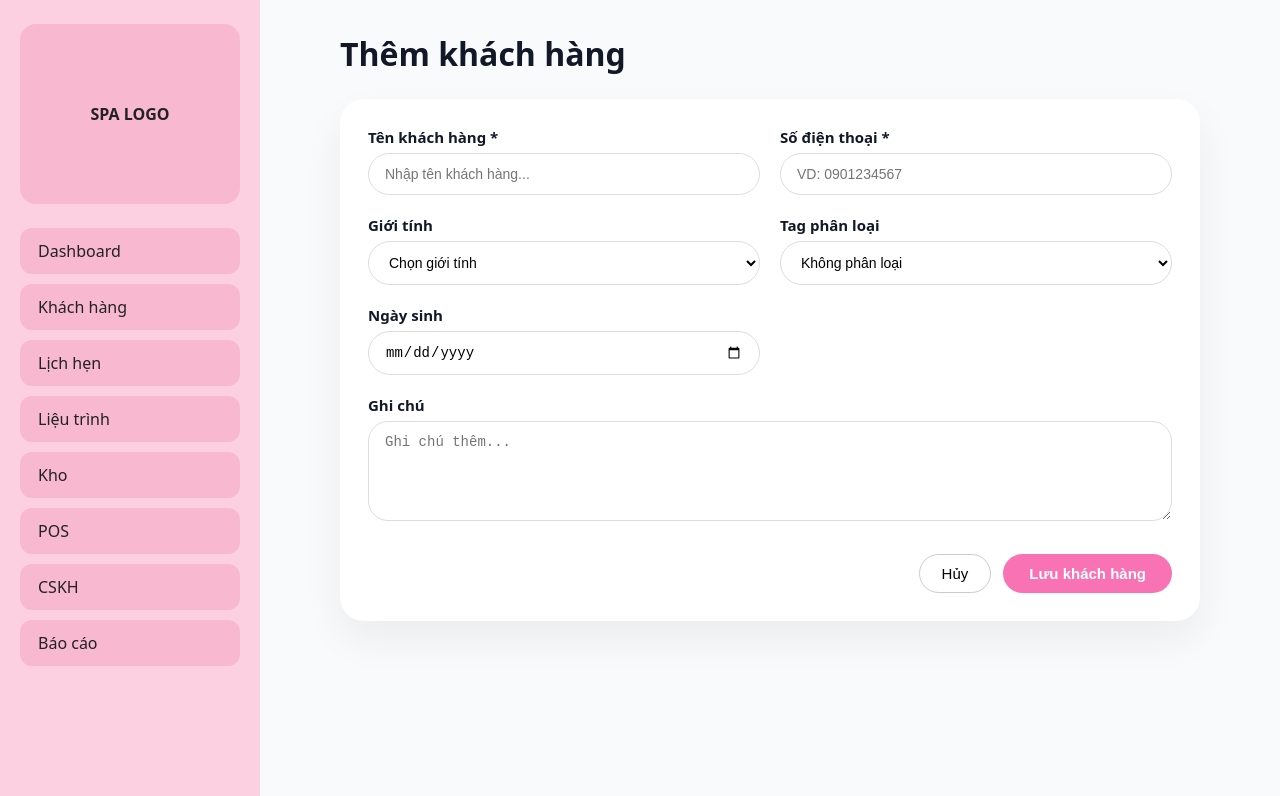
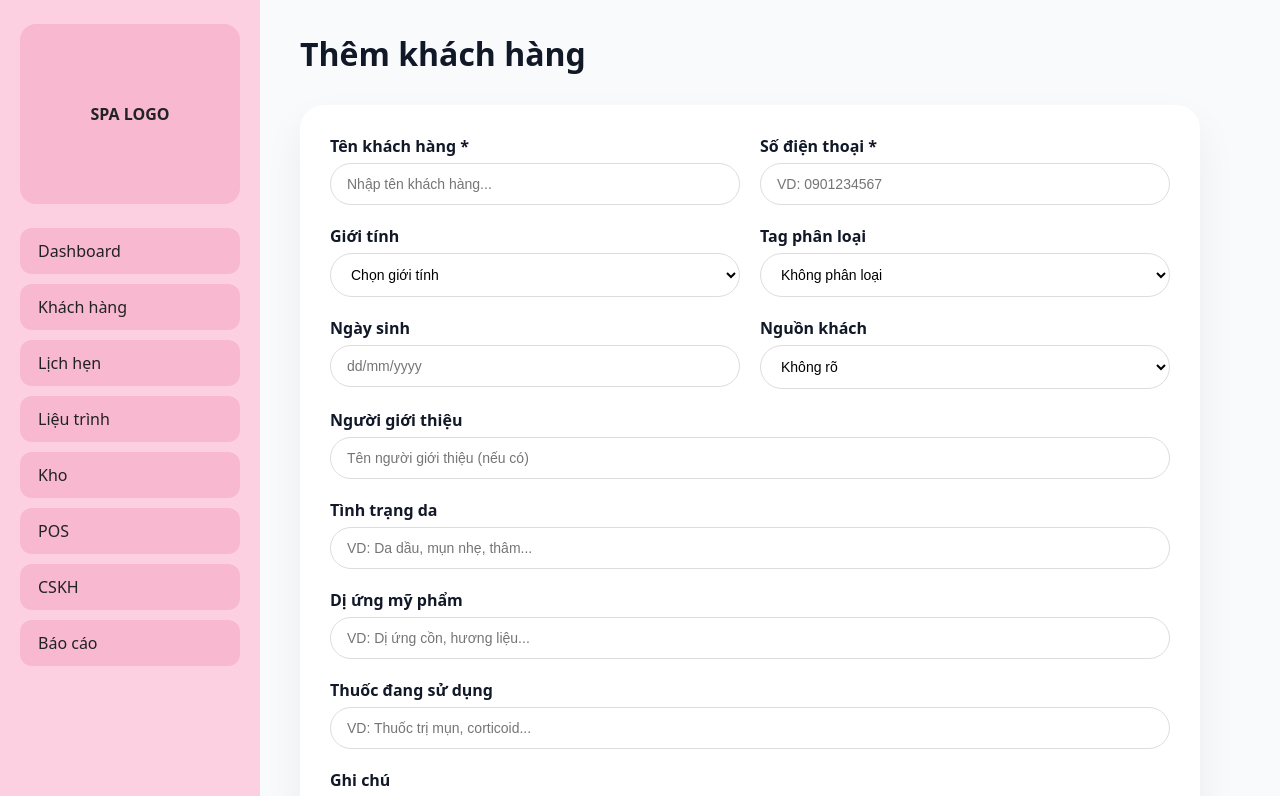
Before and after one commit to conlele0201/erp-spa, a Next.js app: page /khach-hang/them in a window 1280 px wide. Shown: the top 796 px of the page. Built offline with nearby package versions, Linux system fonts and the light colour scheme.

Commit message:
Update them.js

```diff
--- a/pages/khach-hang/them.js
+++ b/pages/khach-hang/them.js
@@ -1,164 +1,139 @@
 // pages/khach-hang/them.js
 
-import { useState } from "react";
-import { useRouter } from "next/router";
-
 export default function ThemKhachHang() {
-  const router = useRouter();
-
-  const [form, setForm] = useState({
-    name: "",
-    phone: "",
-    gender: "",
-    tag: "",
-    birthday: "",
-    note: "",
-  });
-
-  const handleChange = (e) => {
-    setForm({ ...form, [e.target.name]: e.target.value });
-  };
-
-  const handleSubmit = (e) => {
-    e.preventDefault();
-
-    if (!form.name.trim()) {
-      alert("Vui lòng nhập tên khách hàng");
-      return;
-    }
-
-    if (!form.phone.trim()) {
-      alert("Vui lòng nhập số điện thoại");
-      return;
-    }
-
-    alert("Thêm khách hàng thành công!");
-    router.push("/khach-hang");
-  };
-
   return (
-    <div
-      style={{
-        padding: "0px 20px",
-        maxWidth: 900,
-        margin: "0 auto",
-      }}
-    >
-      <h1 style={{ fontSize: 32, fontWeight: 700, marginBottom: 24 }}>
+    <div>
+      {/* Tiêu đề */}
+      <h1
+        style={{
+          fontSize: 32,
+          fontWeight: 700,
+          marginBottom: 30,
+        }}
+      >
         Thêm khách hàng
       </h1>
 
-      <form
-        onSubmit={handleSubmit}
+      {/* Khung form */}
+      <div
         style={{
           background: "#fff",
-          padding: 28,
+          padding: 30,
           borderRadius: 24,
           boxShadow: "0 18px 40px rgba(15,23,42,0.06)",
+          maxWidth: 900,
         }}
       >
-        <div
-          style={{
-            display: "grid",
-            gridTemplateColumns: "1fr 1fr",
-            gap: 20,
-          }}
-        >
-          <div>
+        {/* Hàng 1: Tên + SĐT */}
+        <div style={{ display: "flex", gap: 20, marginBottom: 20 }}>
+          <div style={{ flex: 1 }}>
             <label style={label}>Tên khách hàng *</label>
-            <input
-              name="name"
-              value={form.name}
-              onChange={handleChange}
-              style={input}
-              placeholder="Nhập tên khách hàng..."
-            />
+            <input placeholder="Nhập tên khách hàng..." style={input} />
           </div>
 
-          <div>
+          <div style={{ flex: 1 }}>
             <label style={label}>Số điện thoại *</label>
-            <input
-              name="phone"
-              value={form.phone}
-              onChange={handleChange}
-              style={input}
-              placeholder="VD: 0901234567"
-            />
+            <input placeholder="VD: 0901234567" style={input} />
           </div>
+        </div>
 
-          <div>
+        {/* Hàng 2: Giới tính + Tag */}
+        <div style={{ display: "flex", gap: 20, marginBottom: 20 }}>
+          <div style={{ flex: 1 }}>
             <label style={label}>Giới tính</label>
-            <select
-              name="gender"
-              value={form.gender}
-              onChange={handleChange}
-              style={input}
-            >
-              <option value="">Chọn giới tính</option>
-              <option value="Nam">Nam</option>
-              <option value="Nữ">Nữ</option>
-              <option value="Khác">Khác</option>
+            <select style={input}>
+              <option>Chọn giới tính</option>
+              <option>Nam</option>
+              <option>Nữ</option>
             </select>
           </div>
 
-          <div>
+          <div style={{ flex: 1 }}>
             <label style={label}>Tag phân loại</label>
-            <select
-              name="tag"
-              value={form.tag}
-              onChange={handleChange}
-              style={input}
-            >
-              <option value="">Không phân loại</option>
-              <option value="VIP">VIP</option>
-              <option value="Khách mới">Khách mới</option>
-              <option value="Khách quen">Khách quen</option>
+            <select style={input}>
+              <option>Không phân loại</option>
+              <option>VIP</option>
+              <option>Khách mới</option>
+              <option>Khách quen</option>
+              <option>Tiềm năng</option>
+              <option>Hay hủy lịch</option>
             </select>
-          </div>
-
-          <div>
-            <label style={label}>Ngày sinh</label>
-            <input
-              type="date"
-              name="birthday"
-              value={form.birthday}
-              onChange={handleChange}
-              style={input}
-            />
-          </div>
-
-          <div style={{ gridColumn: "1 / 3" }}>
-            <label style={label}>Ghi chú</label>
-            <textarea
-              name="note"
-              value={form.note}
-              onChange={handleChange}
-              placeholder="Ghi chú thêm..."
-              style={{
-                ...input,
-                height: 100,
-                resize: "vertical",
-                borderRadius: 20,
-              }}
-            />
           </div>
         </div>
 
+        {/* Hàng 3: Ngày sinh + Nguồn khách */}
+        <div style={{ display: "flex", gap: 20, marginBottom: 20 }}>
+          <div style={{ flex: 1 }}>
+            <label style={label}>Ngày sinh</label>
+            <input placeholder="dd/mm/yyyy" style={input} />
+          </div>
+
+          <div style={{ flex: 1 }}>
+            <label style={label}>Nguồn khách</label>
+            <select style={input}>
+              <option>Không rõ</option>
+              <option>Facebook</option>
+              <option>Zalo</option>
+              <option>TikTok</option>
+              <option>Google</option>
+              <option>Khách cũ giới thiệu</option>
+              <option>Tự đến</option>
+            </select>
+          </div>
+        </div>
+
+        {/* Hàng 4: Người giới thiệu */}
+        <div style={{ marginBottom: 20 }}>
+          <label style={label}>Người giới thiệu</label>
+          <input placeholder="Tên người giới thiệu (nếu có)" style={input} />
+        </div>
+
+        {/* Hàng 5: Thông tin y khoa */}
+        <div style={{ marginBottom: 20 }}>
+          <label style={label}>Tình trạng da</label>
+          <input placeholder="VD: Da dầu, mụn nhẹ, thâm..." style={input} />
+        </div>
+
+        <div style={{ marginBottom: 20 }}>
+          <label style={label}>Dị ứng mỹ phẩm</label>
+          <input placeholder="VD: Dị ứng cồn, hương liệu..." style={input} />
+        </div>
+
+        <div style={{ marginBottom: 20 }}>
+          <label style={label}>Thuốc đang sử dụng</label>
+          <input placeholder="VD: Thuốc trị mụn, corticoid..." style={input} />
+        </div>
+
+        {/* Ghi chú */}
+        <div style={{ marginBottom: 20 }}>
+          <label style={label}>Ghi chú</label>
+          <textarea
+            placeholder="Ghi chú thêm..."
+            style={{
+              ...input,
+              height: 140,
+              borderRadius: 16,
+              resize: "none",
+              paddingTop: 14,
+            }}
+          />
+        </div>
+
+        {/* Nút hành động */}
         <div
           style={{
             display: "flex",
             justifyContent: "flex-end",
-            marginTop: 28,
-            gap: 12,
+            gap: 20,
+            marginTop: 30,
           }}
         >
           <button
-            type="button"
-            onClick={() => router.push("/khach-hang")}
+            onClick={() => (window.location.href = "/khach-hang")}
             style={{
-              padding: "10px 22px",
+              padding: "12px 26px",
               borderRadius: 999,
-              border: "1px solid #ccc",
+              border: "1px solid #ddd",
               background: "#fff",
               cursor: "pointer",
               fontSize: 15,
@@ -168,31 +143,29 @@ export default function ThemKhachHang() {
           </button>
 
           <button
-            type="submit"
             style={{
-              padding: "10px 26px",
+              padding: "12px 26px",
               borderRadius: 999,
               border: "none",
               background: "#f973b4",
               color: "#fff",
               cursor: "pointer",
+              fontWeight: 600,
               fontSize: 15,
-              fontWeight: 600,
             }}
           >
             Lưu khách hàng
           </button>
         </div>
-      </form>
+      </div>
     </div>
   );
 }
 
 const label = {
-  fontSize: 15,
+  display: "block",
+  marginBottom: 6,
   fontWeight: 600,
-  marginBottom: 6,
-  display: "block",
 };
 
 const input = {
```
